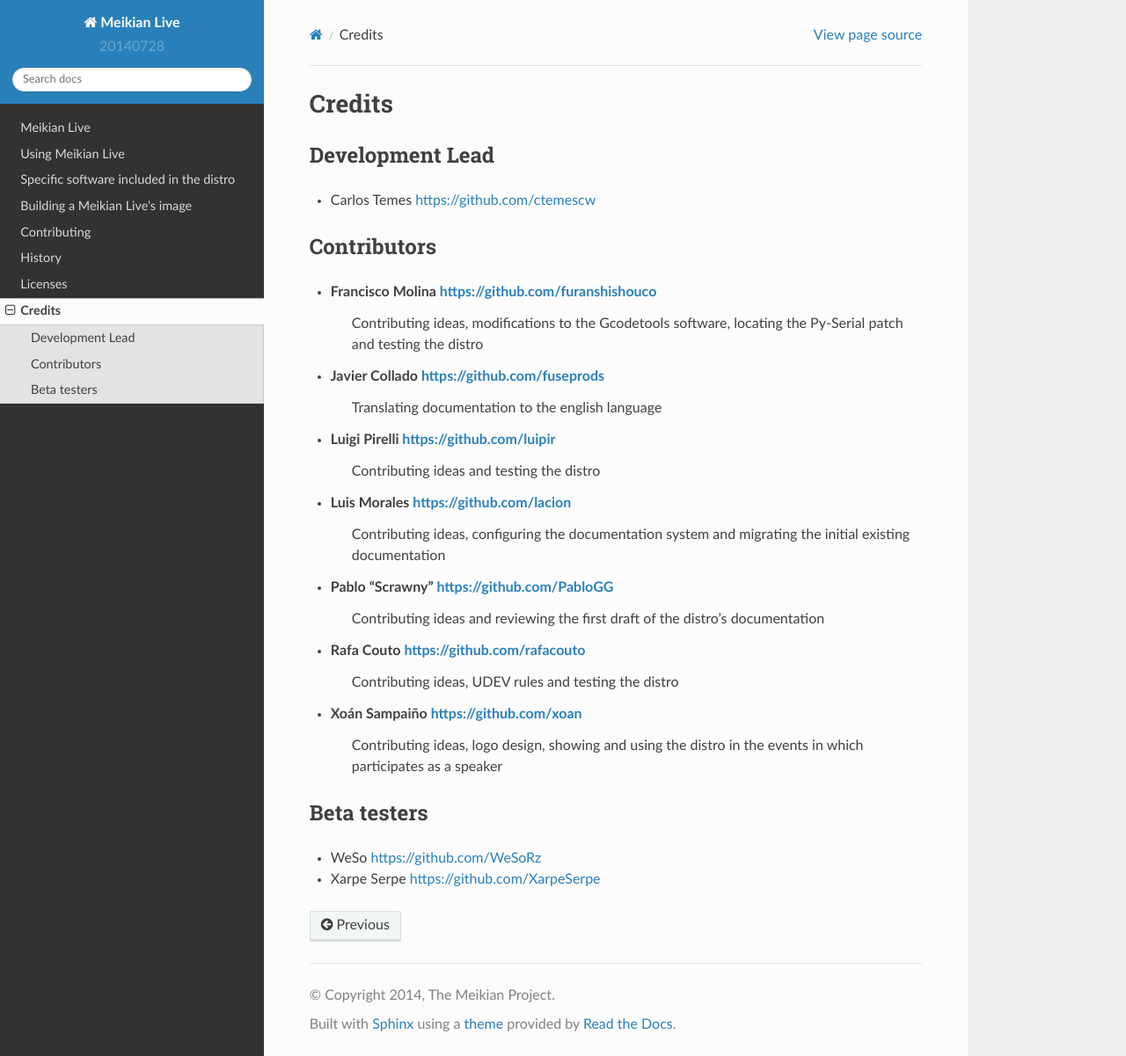
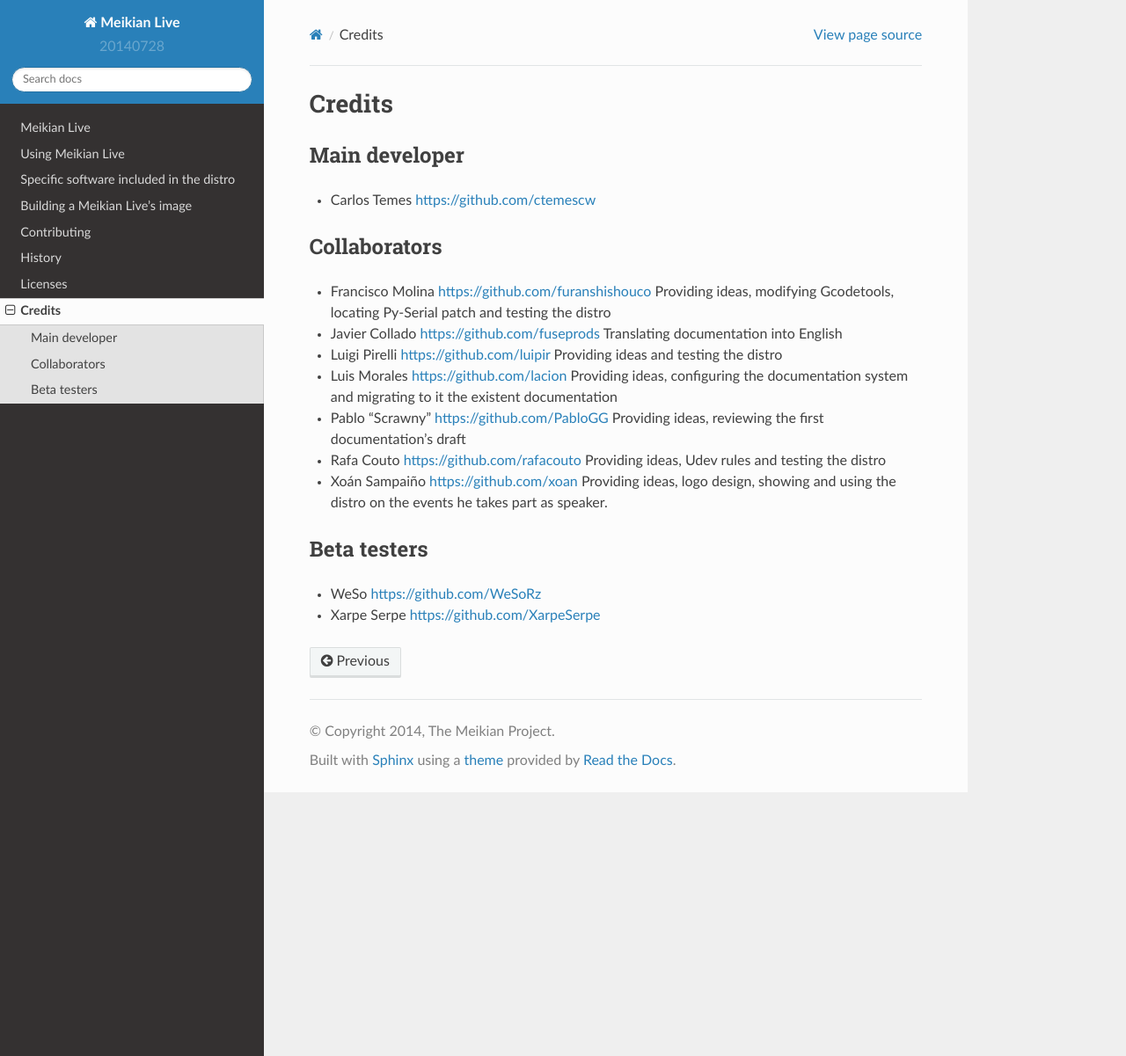
Before and after one commit to mo22de/meikian-dev, a Sphinx documentation site: the page built from docs/en/source/authors.rst, in a window 1280 px wide and 1201 px high. Shown: the whole window at 88% size. Built offline with Sphinx 7.4.7 and the Read the Docs theme 2.0.0, drawn with Linux system fonts in a browser that asks for light colours; some of the changed lines change nothing that is shown.

Commit message:
Translating authors.rst into English
First draft

```diff
--- a/docs/en/source/authors.rst
+++ b/docs/en/source/authors.rst
@@ -1 +1,34 @@
-.. include:: ../../../AUTHORS.rst
+========
+Credits
+========
+
+Main developer
+~~~~~~~~~~~~~~~~~~~~~~~
+
+* Carlos Temes https://github.com/ctemescw
+
+
+Collaborators
+~~~~~~~~~~~~~
+
+* Francisco Molina https://github.com/furanshishouco
+  Providing ideas, modifying Gcodetools, locating Py-Serial patch and testing the distro
+* Javier Collado https://github.com/fuseprods
+  Translating documentation into English
+* Luigi Pirelli https://github.com/luipir
+  Providing ideas and testing the distro
+* Luis Morales https://github.com/lacion
+  Providing ideas, configuring the documentation system and migrating to it the existent documentation
+* Pablo "Scrawny" https://github.com/PabloGG
+  Providing ideas, reviewing the first documentation's draft
+* Rafa Couto https://github.com/rafacouto
+  Providing ideas, Udev rules and testing the distro
+* Xoán Sampaiño https://github.com/xoan
+  Providing ideas, logo design, showing and using the distro on the events he takes part as speaker.
+
+
+Beta testers
+~~~~~~~~~~~~
+
+* WeSo https://github.com/WeSoRz
+* Xarpe Serpe https://github.com/XarpeSerpe
```
